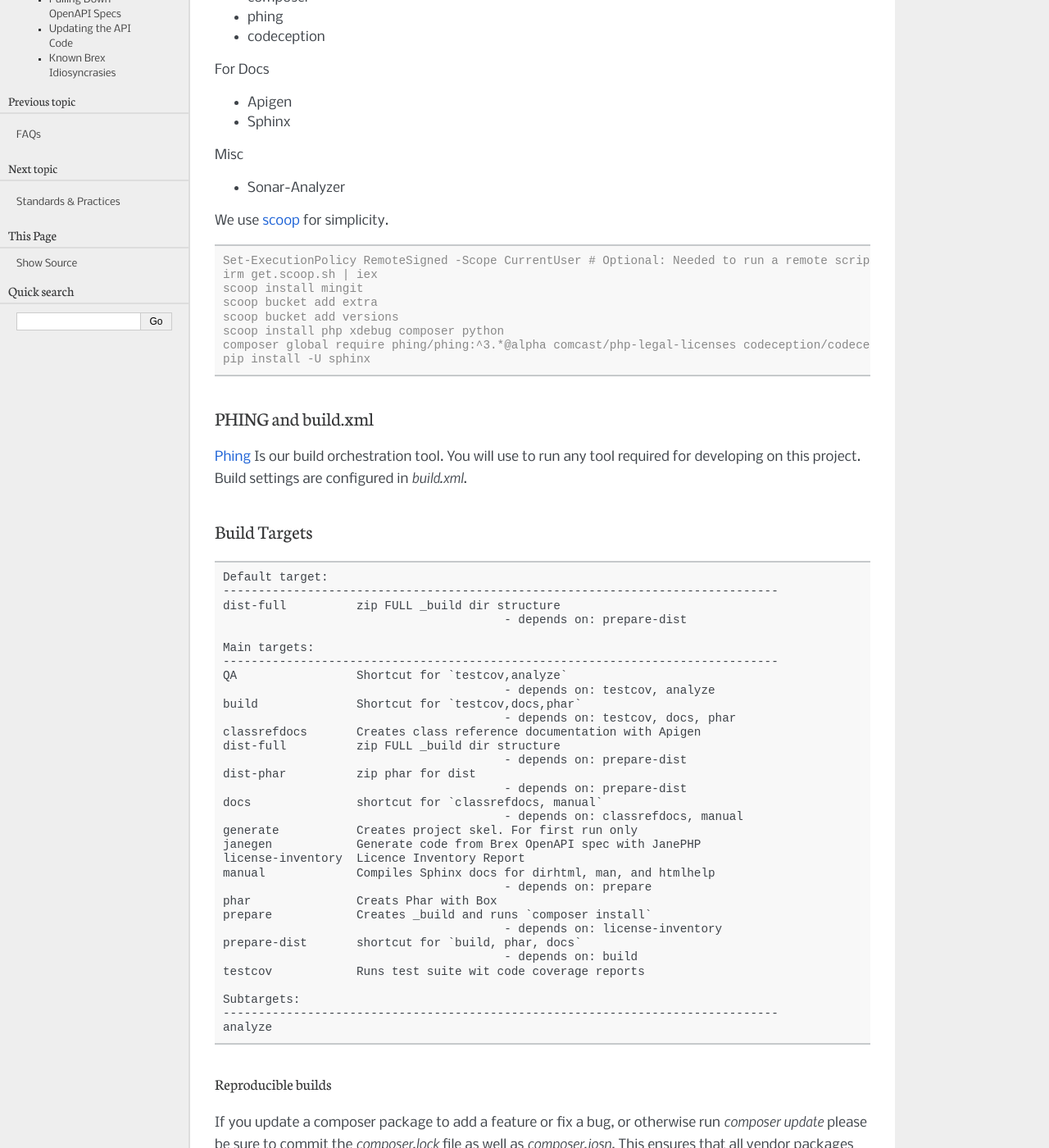
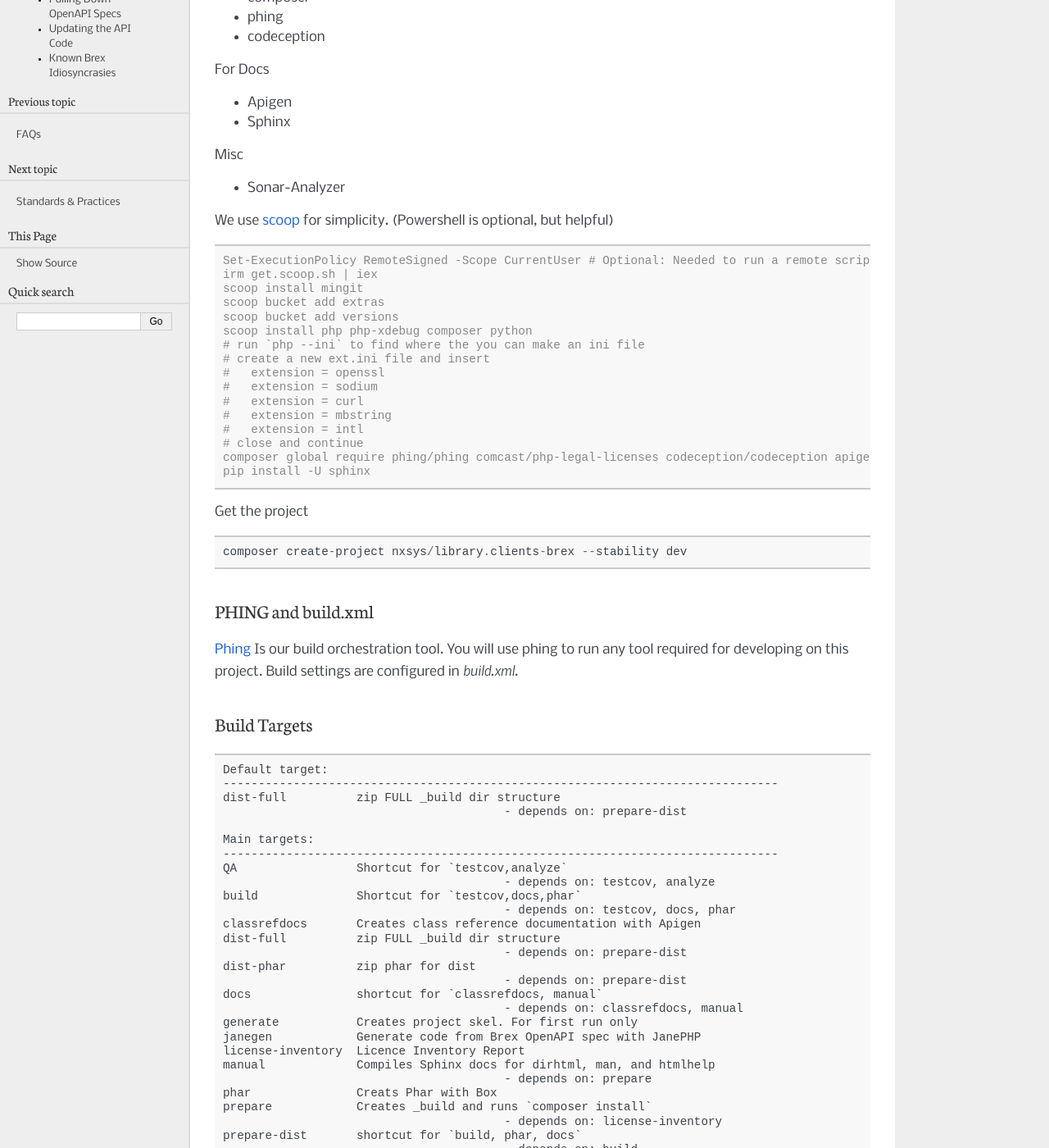
Before and after one commit to NxSys/library.clients-brex, a Sphinx documentation site: the page built from docs/man/source/dev/building.rst, in a window 1280 px wide and 1400 px high, scrolled down 197 px. Shown: the whole window at 82% size. Built offline with Sphinx 7.4.7, drawn with Linux system fonts in a browser that asks for light colours; some of the changed text lies outside the part shown.

Commit message:
pushed commit
Signed-off-by: ONXMaintainer <onx@Nxs.Systems>

```diff
--- a/docs/man/source/dev/building.rst
+++ b/docs/man/source/dev/building.rst
@@ -18,23 +18,38 @@
 
 * Sonar-Analyzer
 
-We use `scoop <https://scoop.sh>`_ for simplicity.
+We use `scoop <https://scoop.sh>`_ for simplicity. (Powershell is optional, but helpful)
+
 
 .. code-block:: pwsh-session
 
 	Set-ExecutionPolicy RemoteSigned -Scope CurrentUser # Optional: Needed to run a remote script the first time
 	irm get.scoop.sh | iex
 	scoop install mingit
-	scoop bucket add extra
+	scoop bucket add extras
 	scoop bucket add versions
-	scoop install php xdebug composer python
-	composer global require phing/phing:^3.*@alpha comcast/php-legal-licenses codeception/codeception apigen/apigen:^7.0@alpha humbug/box
+	scoop install php php-xdebug composer python
+	# run `php --ini` to find where the you can make an ini file
+	# create a new ext.ini file and insert
+	#   extension = openssl
+	#   extension = sodium
+	#   extension = curl
+	#   extension = mbstring
+	#   extension = intl
+	# close and continue
+	composer global require phing/phing comcast/php-legal-licenses codeception/codeception apigen/apigen:^7.0@alpha humbug/box
 	pip install -U sphinx
+
+Get the project
+
+.. code-block::
+
+	composer create-project nxsys/library.clients-brex --stability dev
 
 
 PHING and build.xml
 -------------------
-`Phing <https://www.phing.info/>`_ Is our build orchestration tool. You will use to run any tool required for developing on this project. Build settings are configured in `build.xml`.
+`Phing <https://www.phing.info/>`_ Is our build orchestration tool. You will use phing to run any tool required for developing on this project. Build settings are configured in `build.xml`.
 
 Build Targets
 -------------
@@ -107,4 +122,5 @@
 
 Known Brex Idiosyncrasies
 ^^^^^^^^^^^^^^^^^^^^^^^^^^^^^^^^^^^^^^^
+
 *No Known Issues At This Time*
--- a/version.txt
+++ b/version.txt
@@ -1 +1 @@
-0.0.12
+2408.0.0
```
Also changed, not shown: other parts of docs/man/source/dev/building.rst (+2 -2 lines), build.xml (+18 -4 lines), docs/man/source/index.rst (+8 -7 lines), LICENSE.txt.
